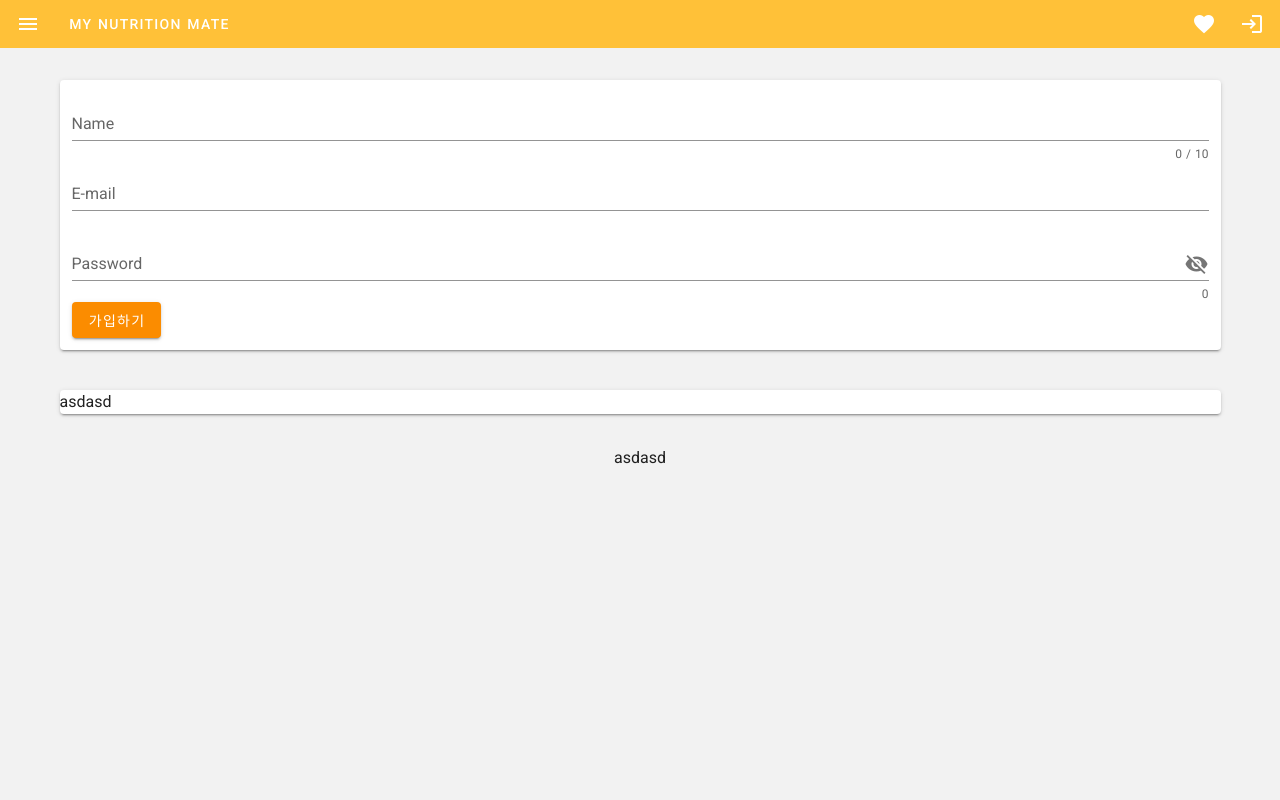
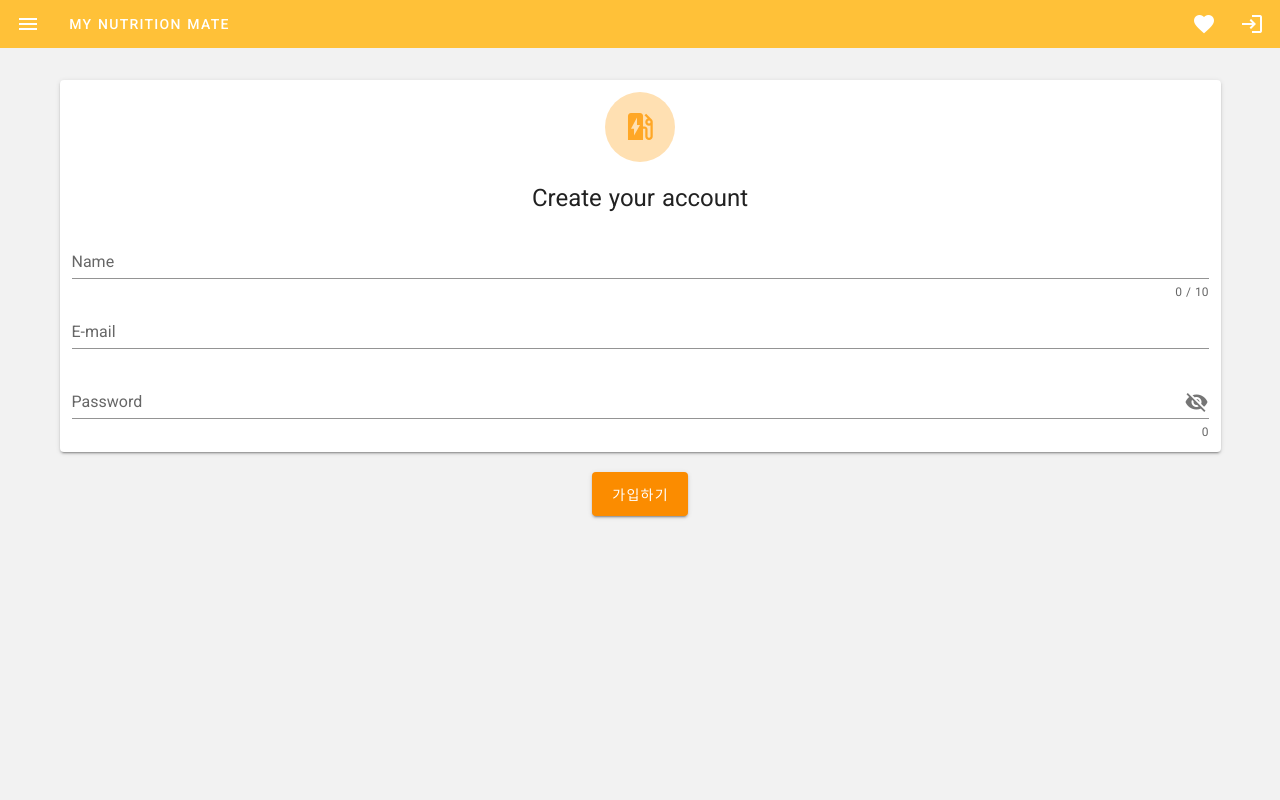
Before and after one commit to peterhyun1234/My_nutrition_mate, a Nuxt app in the folder front_end/: page /signup in a window 1280 px wide. Shown: the top 800 px of the page. Built offline with nearby package versions, Linux system fonts and the light colour scheme.

Commit message:
add sign in and up with btn and router

```diff
--- a/front_end/pages/signin/index.vue
+++ b/front_end/pages/signin/index.vue
@@ -2,14 +2,23 @@
   <v-app id="inspire">
     <v-container>
       <v-row>
-        <v-col>
+        <v-col style="text-align: center;">
+          <v-avatar
+            color="#FFE0B2"
+            size="70"
+            >
+            <v-icon
+              color="#FFA726"
+              large
+              > mdi-ev-station</v-icon>
+          </v-avatar>
+          <p class="headline text--primary mt-5 mb-5">Sign in to My Nutrition Mate</p>
           <v-card
             class="mt-5 mb-10 pa-3"
           >
             <v-form
               ref="form"
               lazy-validation
-              style="text-align: center;"
             >
               <v-text-field
                 v-model="email"
@@ -98,15 +107,19 @@ export default {
   },
   methods: {
     signIn(){
+      let signInFlag = true;
+
       firebase.auth().signInWithEmailAndPassword(this.email, this.password).then(
         function(user){
-          alert("로그인 완료!");
-          this.$router.push("/")
+          //alert("로그인 완료!");
         },
         function(err){
           alert("로그인 에러" + err.message);
+          // this.signInFlag = false
         }
       );
+      if(signInFlag)
+        this.$router.push('./');
     }
   }
 }
--- a/front_end/pages/signup/index.vue
+++ b/front_end/pages/signup/index.vue
@@ -2,10 +2,21 @@
   <v-app id="inspire">
     <v-container>
       <v-row>
-        <v-col>
+        <v-col style="text-align: center;">
           <v-card
-            class="mt-5 mb-10 pa-3"
+            class="mt-5 mb-5 pa-3"
           >
+
+          <v-avatar
+            color="#FFE0B2"
+            size="70"
+            >
+            <v-icon
+              color="#FFA726"
+              large
+              > mdi-ev-station</v-icon>
+          </v-avatar>
+          <p class="headline text--primary mt-5 mb-5">Create your account</p>
             <v-form
               ref="form"
               lazy-validation
@@ -44,26 +55,15 @@
                 required
               ></v-select> -->
 
-              <v-btn
-                color="warning"
-                @click="signUp"
-              >
-                가입하기
-              </v-btn>
             </v-form>
           </v-card>
-
-          <v-card>
-            asdasd
-          </v-card>
-        </v-col>
-      </v-row>
-      <v-row>
-        <v-col
-          class="my-2"
-          style="text-align: center;"
-        >
-        asdasd
+          <v-btn
+            color="warning"
+            large
+            @click="signUp"
+          >
+            가입하기
+          </v-btn>
         </v-col>
       </v-row>
     </v-container>
@@ -117,12 +117,12 @@ export default {
       firebase.auth().createUserWithEmailAndPassword(this.email, this.password).then(
         function(user){
           alert("회원가입 완료!");
-          this.$router.push("/")
         },
         function(err){
           alert("회원가입 에러" + err.message);
         }
       );
+      this.$router.push("./signin")
     }
   }
 }
```
